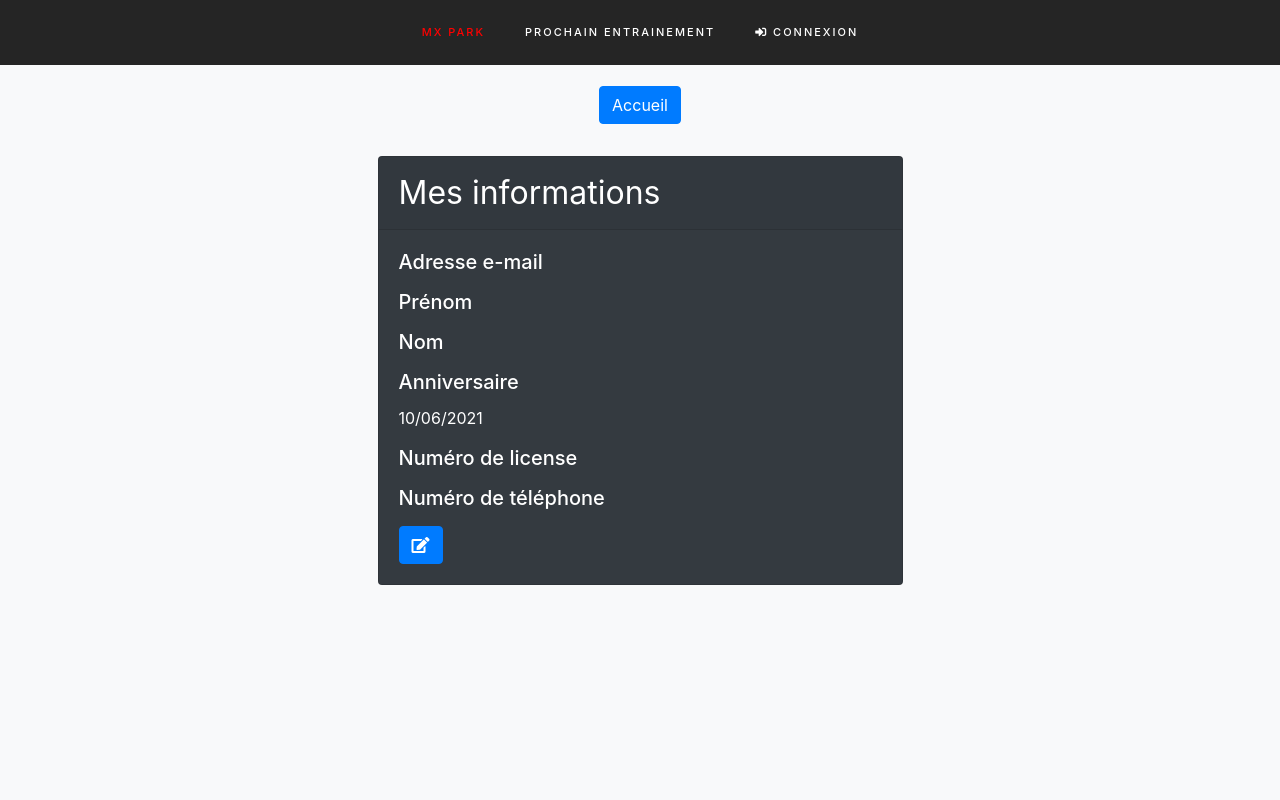
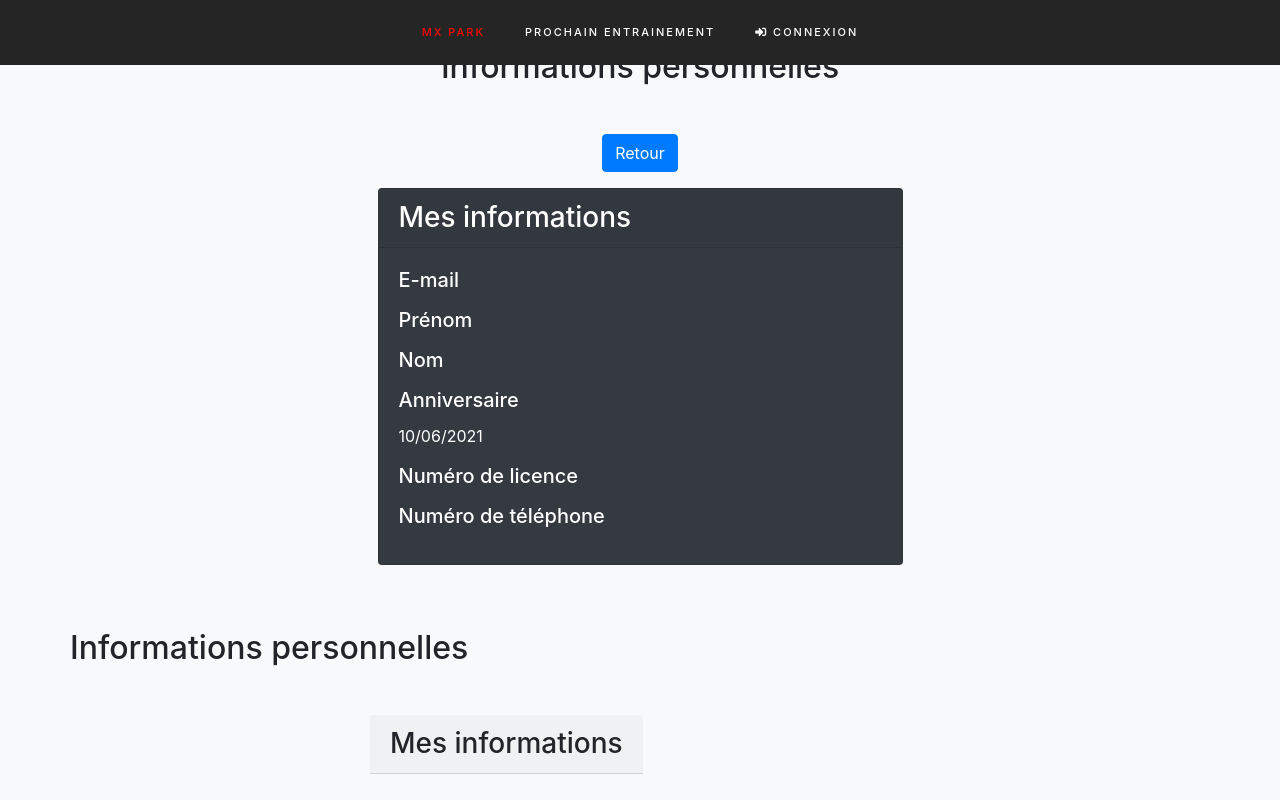
Before and after one commit to BenjaminCoajou/Mx-auribail, a Symfony app: template templates/user/index.html.twig in a window 1280 px wide. Run offline with Twig, Linux system fonts and the light colour scheme; the template is opened without the code that fills it, so the values that code supplies are empty; some libraries are stand-ins or nearby versions.

Commit message:
info perso : front

```diff
--- a/templates/user/index.html.twig
+++ b/templates/user/index.html.twig
@@ -5,32 +5,47 @@
 {% block body %}
 
 <div class="container-lg d-flex flex-column align-items-center justify-content-center">
-  <h2 class="my-3"> Informations personnelles </h2>
-  <a class="btn btn-primary my-3" href="{{ path('home') }}"> Accueil </a>
+  <h2 class="my-5">Informations personnelles</h2>
+  <a class="btn btn-primary" href="{{ path('home') }}">Retour</a>
   <div class="row col-6 mt-3">
       <div class="card text-white bg-dark mb-3" style="width: 100%">
-        <div class="card-header" style="font-size:2rem ">Mes informations</div>
+        <h3 class="card-header">Mes informations</h3>
         <div class="card-body">
-
-          <h5 class="card-title"> Adresse e-mail </h5>
-          <p> {{user.email}} </p>
-          <h5 class="card-title"> Prénom </h5>
-          <p> {{user.firstName}} </p>
-          <h5 class="card-title"> Nom </h5>
-          <p> {{user.lastName}} </p>
-          <h5 class="card-title"> Anniversaire </h5>
-          <p> {{user.birthday | date("d/m/Y")}} </p>
-          <h5 class="card-title"> Numéro de license </h5>
-          <p> {{user.licence}} </p>
-          <h5 class="card-title"> Numéro de téléphone </h5>
-          <p> {{user.phone}} </p>
-
-          <a href="{{ path('user_edit', {'user': user.id}) }}" class="btn btn-primary">
-            <i class="fas fa-edit"></i>
-          </a>
+        {% if is_granted('ROLE_MEMBER') %}
+          <div class="font-italic text-success">Membre du Mx Park</div>
+        {% endif %}
+          <div class="card-title h5">E-mail</div>
+          <p>{{user.email}}</p>
+          <div class="card-title h5">Prénom</div>
+          <p>{{user.firstName}}</p>
+          <div class="card-title h5">Nom</div>
+          <p>{{user.lastName}}</p>
+          <div class="card-title h5">Anniversaire</div>
+          <p>{{user.birthday | date("d/m/Y")}}</p>
+          <div class="card-title h5">Numéro de licence</div>
+          <p>{{user.licence}}</p>
+          <div class="card-title h5">Numéro de téléphone</div>
+          <p>{{user.phone}}</p>
         </div>
       </div>
     </div>
   </div>
 
+
+  <div class="container">
+    <div class="row">
+      <h2 class="my-5">Informations personnelles</h2>
+    </div>
+    <div class="row">
+      <div class="offset-lg-3 col-lg-6">
+        <div class="container">
+          <div class="row">
+            <h3 class="card-header">Mes informations</h3>
+          </div>
+        </div>
+
+      </div>
+    </div>
+  </div>
+
 {% endblock %}
```
